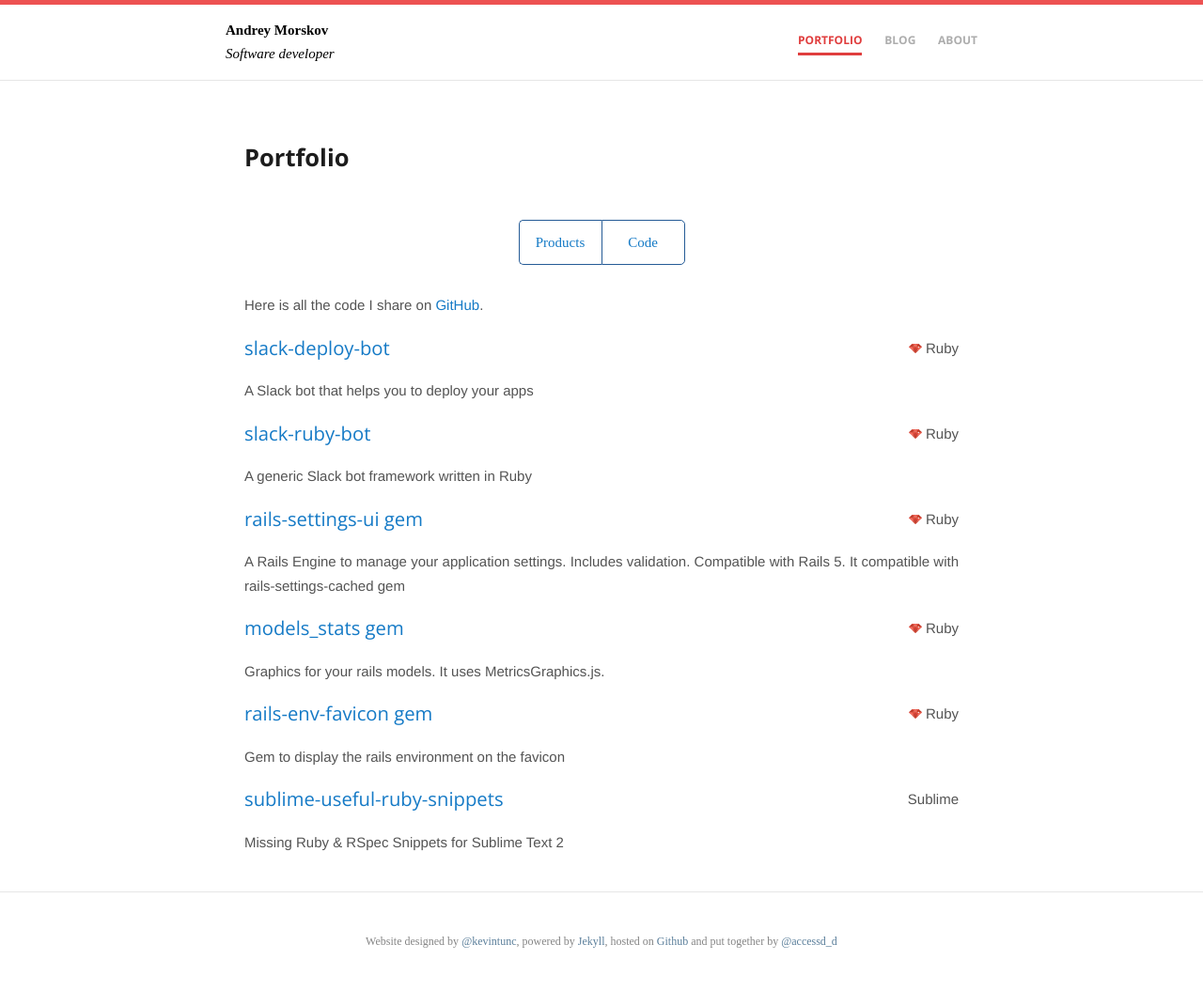
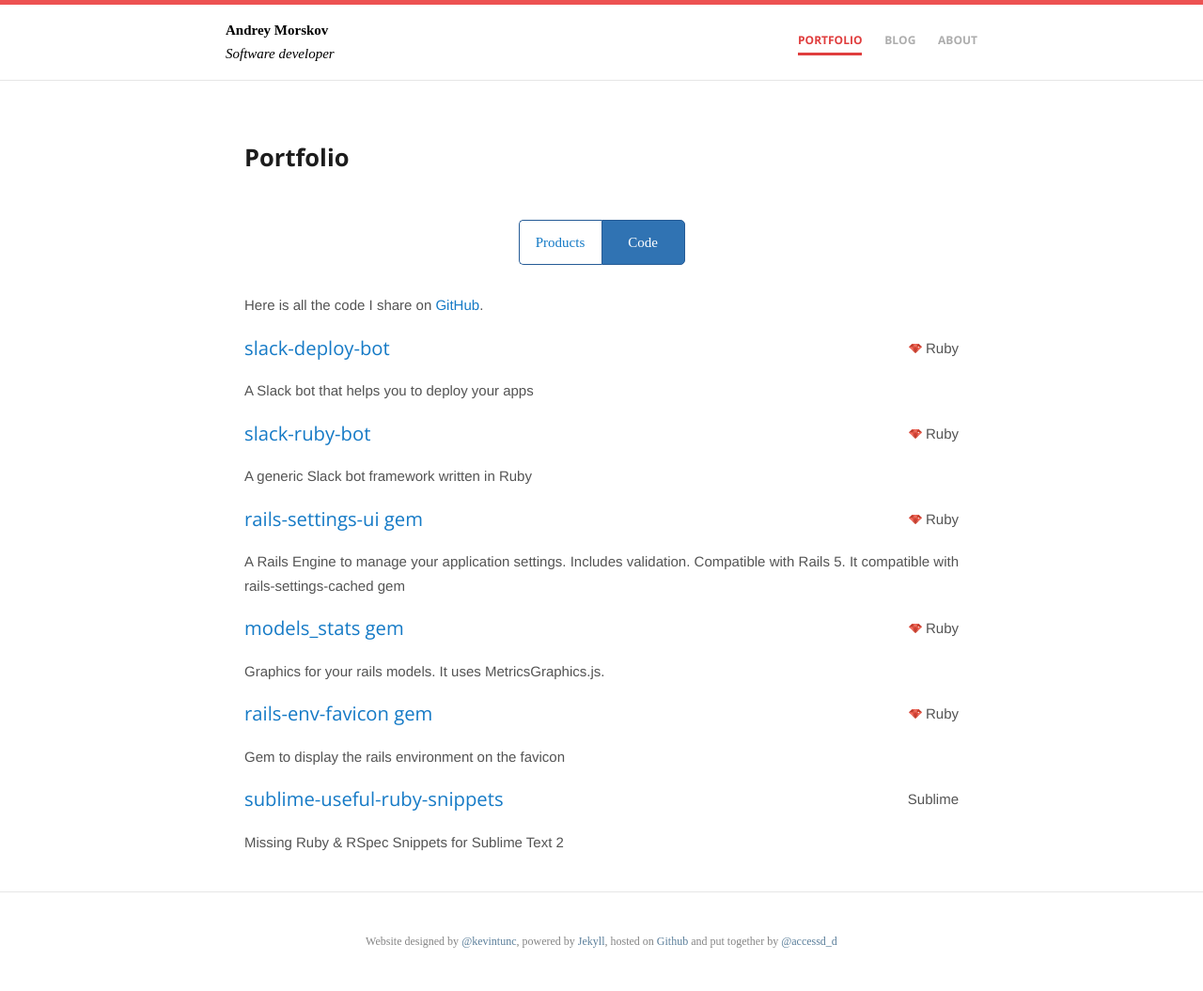
Before and after one commit to accessd/accessd.github.io, a Jekyll site: the page built from portfolio/code.html, in a window 1280 px wide. Shown: the whole page at 94% size. Built offline with Jekyll 4.4.1, drawn with Linux system fonts in a browser that asks for light colours; some web fonts are replaced.

Commit message:
fix active link highlight

```diff
--- a/_layouts/portfolio.html
+++ b/_layouts/portfolio.html
@@ -12,7 +12,7 @@ layout: default
   <ul class="portfolio-nav">
     <li {% if page.url == '/portfolio/' %}class="active"{% endif %}>
       <a href="/portfolio">Products</a>
-    </li><li {% if page.url == '/portfolio/code/' %}class="active"{% endif %}>
+    </li><li {% if page.url == '/portfolio/code' %}class="active"{% endif %}>
       <a href="/portfolio/code">Code</a>
     </li>
   </ul>
```
